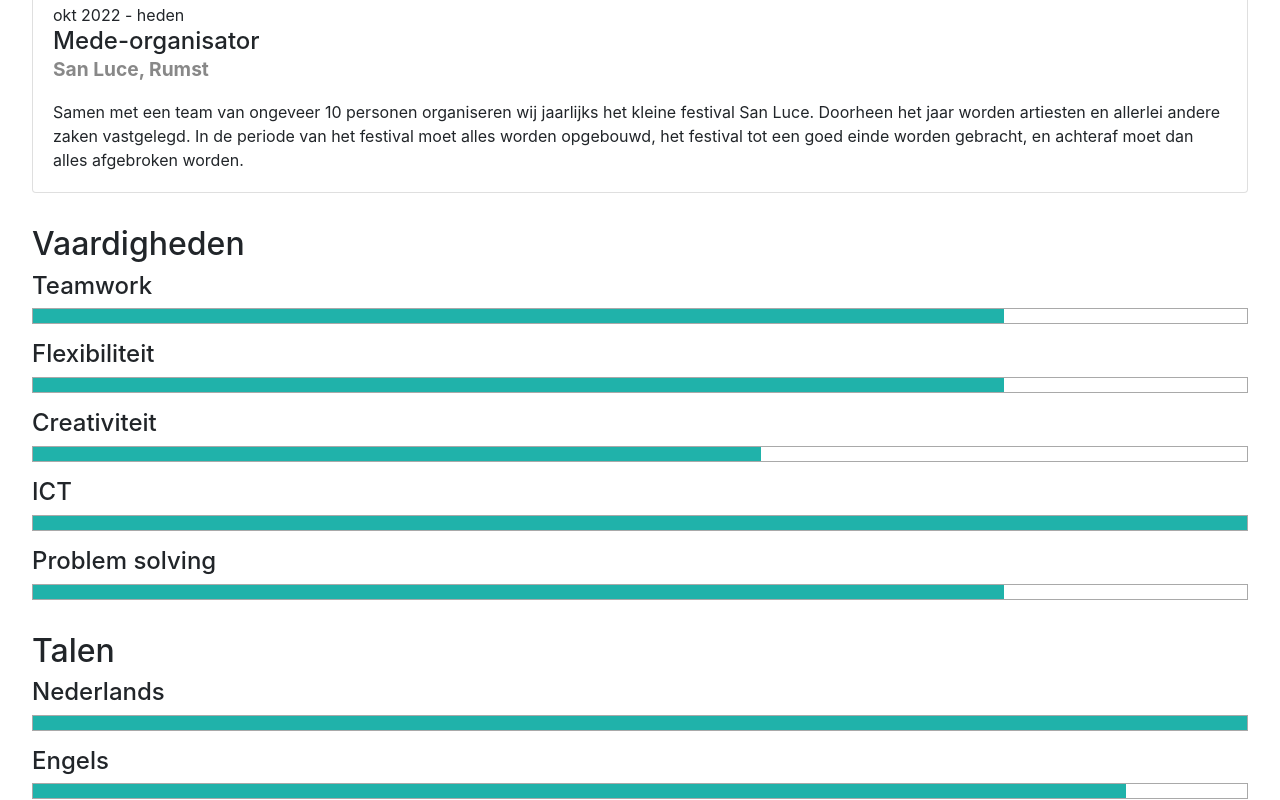
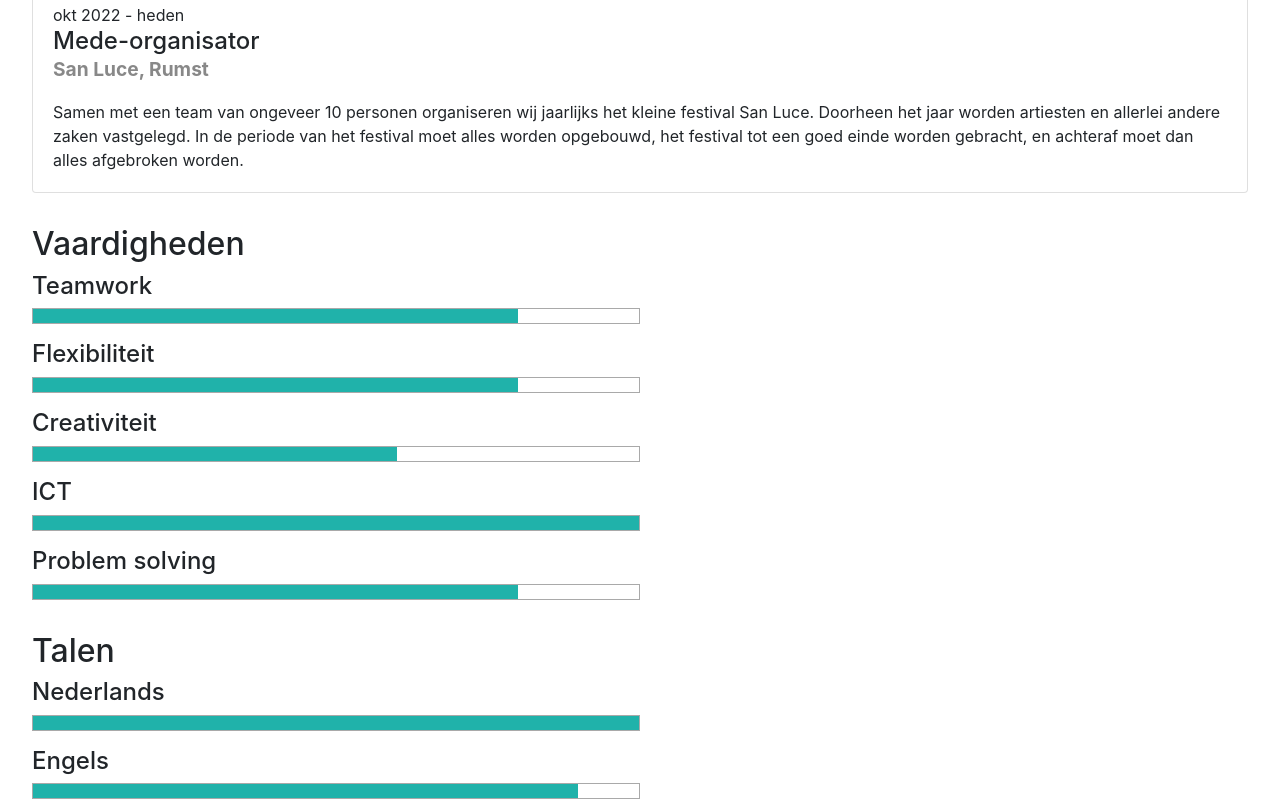
Before and after one commit to Koenraad007/Koenraad007.github.io, an Angular app: page /home in a window 1280 px wide. Shown: the part 1936-2736 px from the top of the page. Built offline with nearby package versions, Linux system fonts and the light colour scheme.

Commit message:
Make bars half screen width

```diff
--- a/src/app/home/home.component.css
+++ b/src/app/home/home.component.css
@@ -44,7 +44,7 @@ img {
   border: darkgray solid 1px;
   background-color: white;
   height: 1rem;
-  width: 100%;
+  width: 50%;
 }
 
 #bar div {
@@ -56,3 +56,9 @@ img {
 #languages div {
   margin-bottom: 1rem;
 }
+
+@media screen and (max-width: 768px) {
+  #bar {
+    width: 100%;
+  }
+}
```
